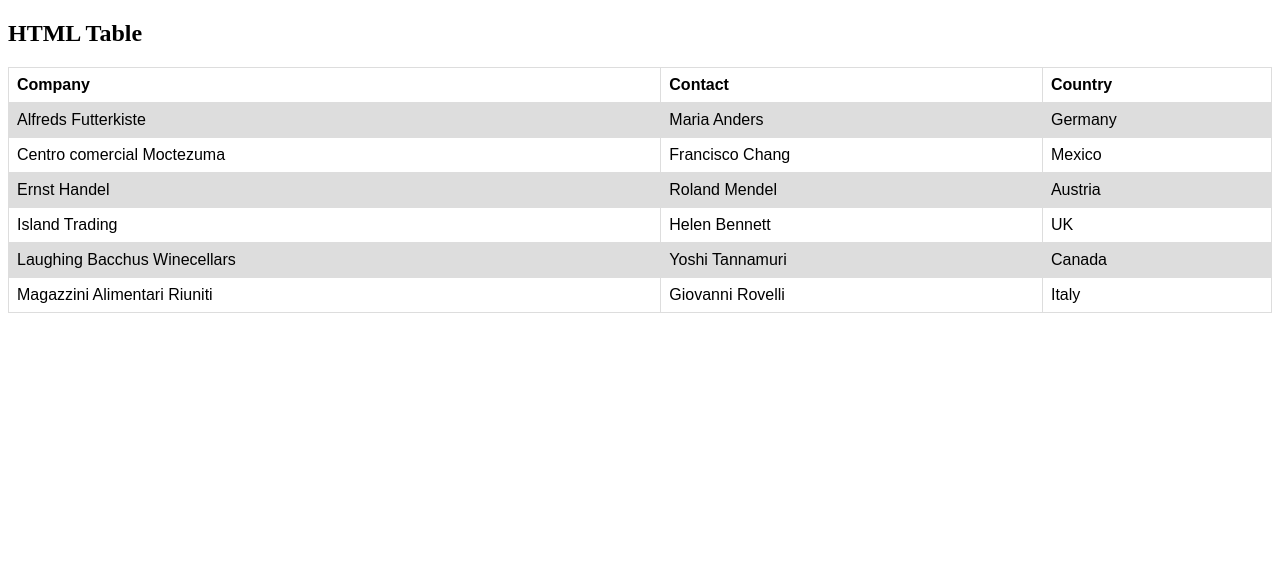
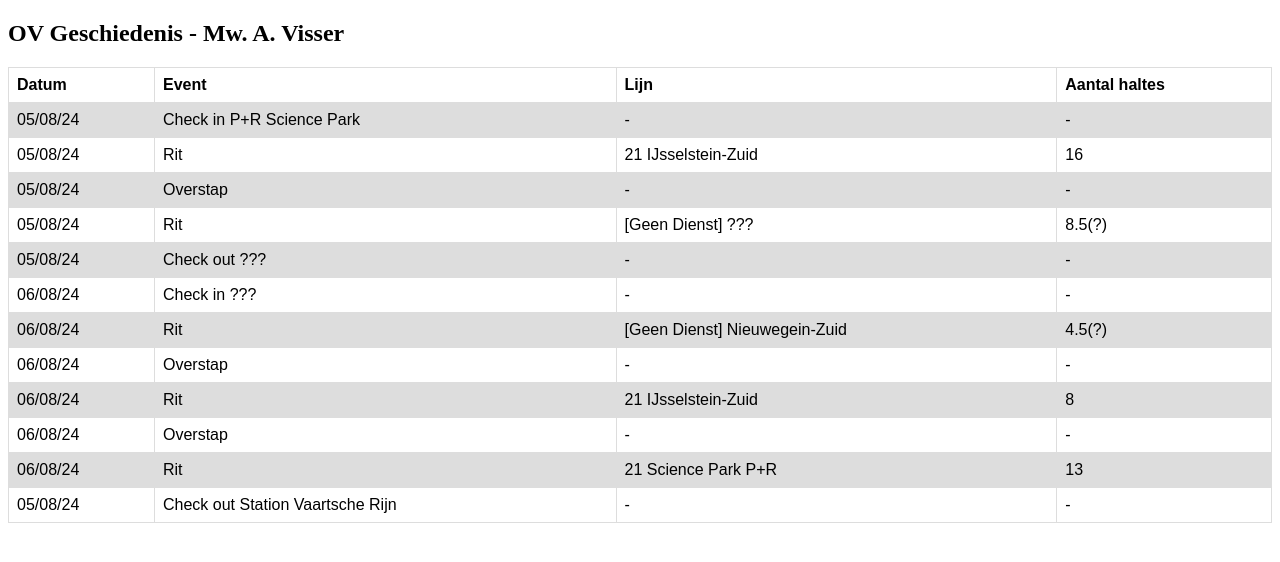
Before and after one commit to OlivierSwaak/olivierswaak.github.io, a plain HTML site: page index.html in a window 1280 px wide. Drawn offline with Linux system fonts and the light colour scheme.

Commit message:
feat: finished table

```diff
--- a/index.html
+++ b/index.html
@@ -21,43 +21,86 @@ tr:nth-child(even) {
 </head>
 <body>
 
-<h2>HTML Table</h2>
+<h2>OV Geschiedenis - Mw. A. Visser</h2>
 
 <table>
   <tr>
-    <th>Company</th>
-    <th>Contact</th>
-    <th>Country</th>
+    <th>Datum</th>
+    <th>Event</th>
+    <th>Lijn</th>
+    <th>Aantal haltes</th>
   </tr>
   <tr>
-    <td>Alfreds Futterkiste</td>
-    <td>Maria Anders</td>
-    <td>Germany</td>
+    <td>05/08/24</td>
+    <td>Check in P+R Science Park</td>
+    <td>-</td>
+    <td>-</td>
   </tr>
   <tr>
-    <td>Centro comercial Moctezuma</td>
-    <td>Francisco Chang</td>
-    <td>Mexico</td>
+    <td>05/08/24</td>
+    <td>Rit</td>
+    <td>21 IJsselstein-Zuid</td>
+    <td>16</td>
   </tr>
   <tr>
-    <td>Ernst Handel</td>
-    <td>Roland Mendel</td>
-    <td>Austria</td>
+    <td>05/08/24</td>
+    <td>Overstap</td>
+    <td>-</td>
+    <td>-</td>
   </tr>
   <tr>
-    <td>Island Trading</td>
-    <td>Helen Bennett</td>
-    <td>UK</td>
+    <td>05/08/24</td>
+    <td>Rit</td>
+    <td>[Geen Dienst] ???</td>
+    <td>8.5(?)</td>
   </tr>
   <tr>
-    <td>Laughing Bacchus Winecellars</td>
-    <td>Yoshi Tannamuri</td>
-    <td>Canada</td>
+    <td>05/08/24</td>
+    <td>Check out ???</td>
+    <td>-</td>
+    <td>-</td>
   </tr>
   <tr>
-    <td>Magazzini Alimentari Riuniti</td>
-    <td>Giovanni Rovelli</td>
-    <td>Italy</td>
+    <td>06/08/24</td>
+    <td>Check in ???</td>
+    <td>-</td>
+    <td>-</td>
+  </tr>
+  <tr>
+    <td>06/08/24</td>
+    <td>Rit</td>
+    <td>[Geen Dienst] Nieuwegein-Zuid</td>
+    <td>4.5(?)</td>
+  </tr>
+  <tr>
+    <td>06/08/24</td>
+    <td>Overstap</td>
+    <td>-</td>
+    <td>-</td>
+  </tr>
+  <tr>
+    <td>06/08/24</td>
+    <td>Rit</td>
+    <td>21 IJsselstein-Zuid</td>
+    <td>8</td>
+  </tr>
+  <tr>
+    <td>06/08/24</td>
+    <td>Overstap</td>
+    <td>-</td>
+    <td>-</td>
+  </tr>
+  <tr>
+    <td>06/08/24</td>
+    <td>Rit</td>
+    <td>21 Science Park P+R</td>
+    <td>13</td>
+  </tr>
+  <tr>
+    <td>05/08/24</td>
+    <td>Check out Station Vaartsche Rijn</td>
+    <td>-</td>
+    <td>-</td>
   </tr>
 </table>
 
```
